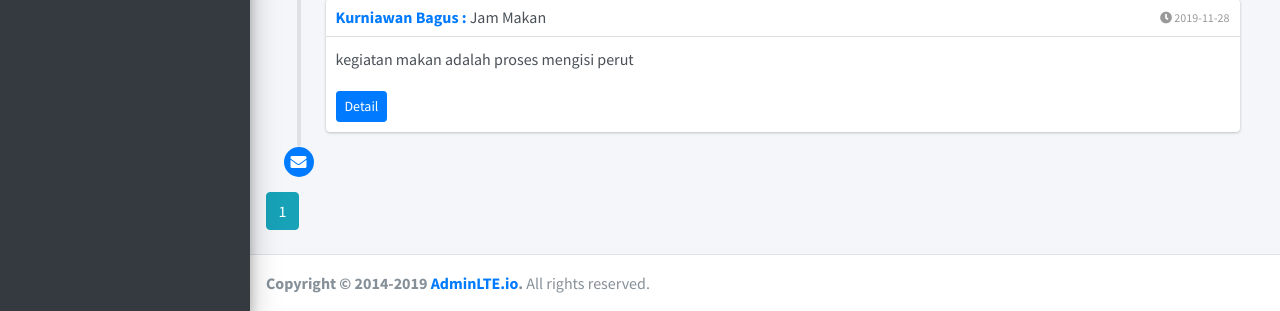
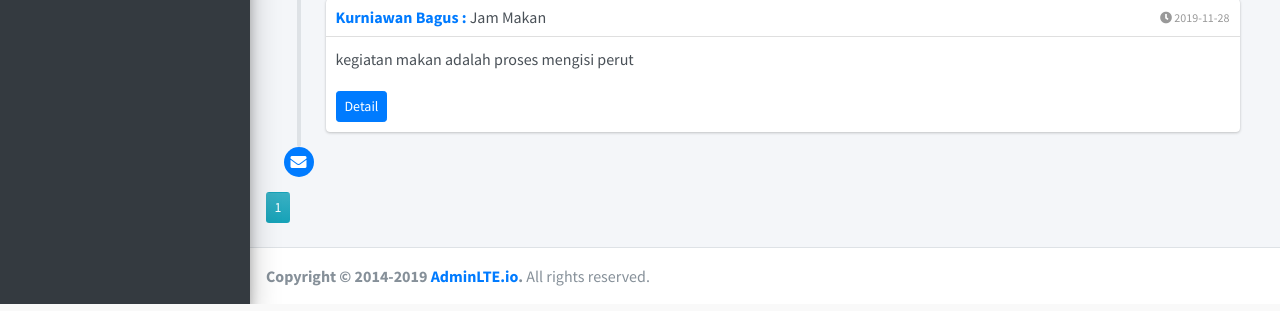
Before and after one commit to bagusyumna/Flask-Web-AdminLTS, a Flask app: page / in a window 1280 px wide. Shown: the part 1910-2221 px from the top of the page. Run offline with Flask 2, Linux system fonts and the light colour scheme; data comes from the database, SQL or seed files in the repository; both versions use the stored data as it was after the commit; some libraries are stand-ins or nearby versions.

Commit message:
Third Commit

```diff
--- a/flaskblog/templates/home.html
+++ b/flaskblog/templates/home.html
@@ -15,16 +15,16 @@
             </div>
         </div>
     {% endfor %}
-    <div>
-        <i class="fas fa-envelope bg-blue"></i>
-    </div>
+        <div>
+            <i class="fas fa-envelope bg-blue"></i>
+        </div>
     </div>
     {% for page_num in posts.iter_pages() %}
     {% if page_num %}
         {% if posts.page == page_num %}
-            <a class="btn btn-info mb-4" href="{{ url_for('main.home', page=page_num) }}">{{ page_num }}</a>
+            <a class="btn bg-gradient-info btn-sm mb-4" href="{{ url_for('main.home', page=page_num) }}">{{ page_num }}</a>
         {% else %}
-            <a class="btn btn-outline-info mb-4" href="{{ url_for('main.home', page=page_num) }}">{{ page_num }}</a>
+            <a class="btn bg-gradient-primary btn-sm mb-4" href="{{ url_for('main.home', page=page_num) }}">{{ page_num }}</a>
         {% endif %}
     {% else %}
         ...
```
Also changed, not shown: flaskblog/templates/layout.html (+3 -6 lines), flaskblog/site.db, flaskblog/static/profile_pics/2d033f8332c6b235.png (added), flaskblog/static/profile_pics/cafaf5d1c96812a3.jpg (added).
